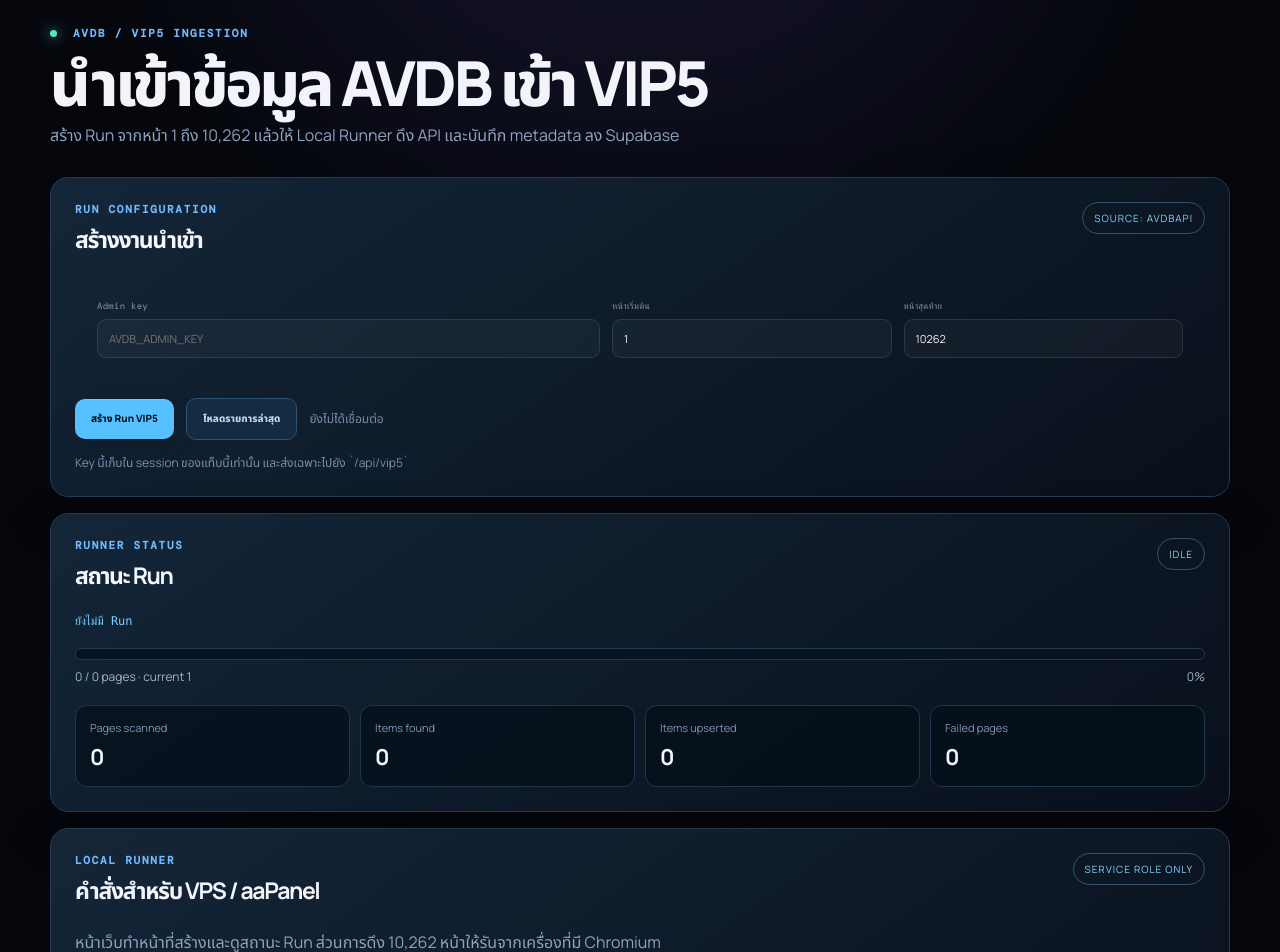
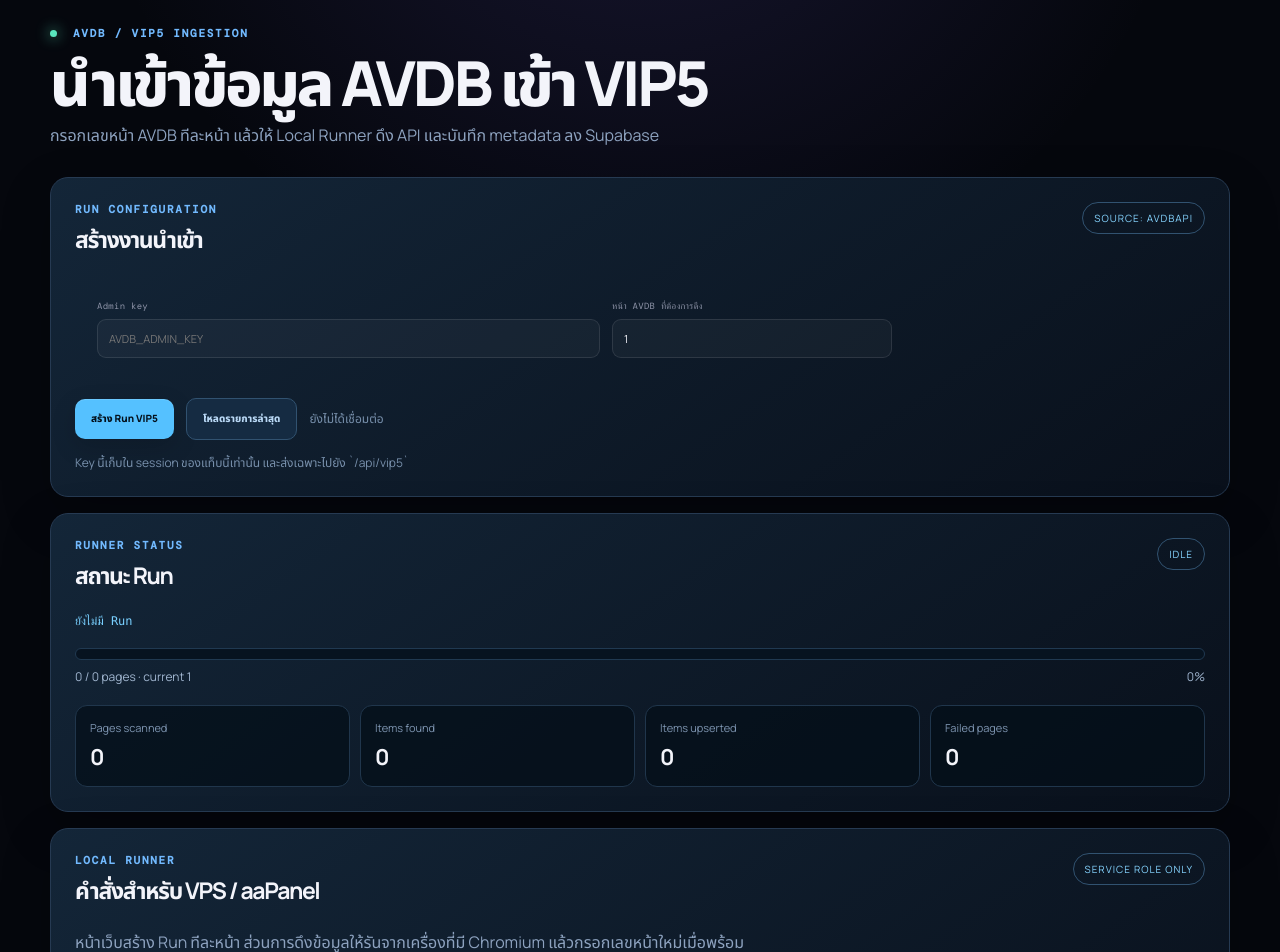
Before and after one commit to frankkk99/api-avdbapi, a Next.js app: page /admin/vip5 in a window 1280 px wide. Shown: the part 80-1032 px from the top of the page. Built offline with nearby package versions, Linux system fonts and the light colour scheme; no server answers; the database is empty.

Commit message:
Make VIP5 admin import one page at a time

```diff
--- a/app/admin/vip5/page.js
+++ b/app/admin/vip5/page.js
@@ -12,8 +12,7 @@
 
 export default function Vip5AdminPage() {
   const [adminKey, setAdminKey] = useState('');
-  const [startPage, setStartPage] = useState('1');
-  const [endPage, setEndPage] = useState('10262');
+  const [pageNumber, setPageNumber] = useState('1');
   const [run, setRun] = useState(null);
   const [items, setItems] = useState([]);
   const [status, setStatus] = useState('ยังไม่ได้เชื่อมต่อ');
@@ -59,7 +58,8 @@
       const key = getKey();
       if (!key) throw new Error('กรุณาใส่ AVDB_ADMIN_KEY');
       window.sessionStorage.setItem(ADMIN_KEY, key);
-      const data = await post({ action: 'create_run', startPage: Math.max(Number(startPage) || 1, 1), endPage: Math.max(Number(endPage) || 10262, Number(startPage) || 1) });
+      const page = Math.max(Number(pageNumber) || 1, 1);
+      const data = await post({ action: 'create_run', startPage: page, endPage: page });
       window.sessionStorage.setItem(RUN_KEY, data.run.id);
       setRun(data.run);
       setError('');
@@ -88,11 +88,11 @@
 
   return (
     <div className="vip5-shell">
-      <header className="vip5-header"><Link className="back-link" href="/admin">← กลับ Admin Control Center</Link><div className="eyebrow"><span className="eyebrow-dot"></span> AVDB / VIP5 ingestion</div><h1>นำเข้าข้อมูล AVDB เข้า VIP5</h1><p>สร้าง Run จากหน้า 1 ถึง 10,262 แล้วให้ Local Runner ดึง API และบันทึก metadata ลง Supabase</p></header>
+      <header className="vip5-header"><Link className="back-link" href="/admin">← กลับ Admin Control Center</Link><div className="eyebrow"><span className="eyebrow-dot"></span> AVDB / VIP5 ingestion</div><h1>นำเข้าข้อมูล AVDB เข้า VIP5</h1><p>กรอกเลขหน้า AVDB ทีละหน้า แล้วให้ Local Runner ดึง API และบันทึก metadata ลง Supabase</p></header>
       <main>
-        <section className="vip5-card"><div className="section-head"><div><span className="panel-kicker">Run configuration</span><h2>สร้างงานนำเข้า</h2></div><span className="source-badge">SOURCE: AVDBAPI</span></div><div className="form-grid"><label>Admin key<input type="password" value={adminKey} onChange={(event) => setAdminKey(event.target.value)} autoComplete="off" placeholder="AVDB_ADMIN_KEY" /></label><label>หน้าเริ่มต้น<input type="number" min="1" value={startPage} onChange={(event) => setStartPage(event.target.value)} /></label><label>หน้าสุดท้าย<input type="number" min="1" value={endPage} onChange={(event) => setEndPage(event.target.value)} /></label></div><div className="action-row"><button className="primary-button" type="button" onClick={createRun}>สร้าง Run VIP5</button><button className="secondary-button" type="button" onClick={loadItems}>โหลดรายการล่าสุด</button><span className="inline-status">{status}</span></div><p className="security-note">Key นี้เก็บใน session ของแท็บนี้เท่านั้น และส่งเฉพาะไปยัง `/api/vip5`</p></section>
+        <section className="vip5-card"><div className="section-head"><div><span className="panel-kicker">Run configuration</span><h2>สร้างงานนำเข้า</h2></div><span className="source-badge">SOURCE: AVDBAPI</span></div><div className="form-grid"><label>Admin key<input type="password" value={adminKey} onChange={(event) => setAdminKey(event.target.value)} autoComplete="off" placeholder="AVDB_ADMIN_KEY" /></label><label>หน้า AVDB ที่ต้องการดึง<input type="number" min="1" value={pageNumber} onChange={(event) => setPageNumber(event.target.value)} /></label></div><div className="action-row"><button className="primary-button" type="button" onClick={createRun}>สร้าง Run VIP5</button><button className="secondary-button" type="button" onClick={loadItems}>โหลดรายการล่าสุด</button><span className="inline-status">{status}</span></div><p className="security-note">Key นี้เก็บใน session ของแท็บนี้เท่านั้น และส่งเฉพาะไปยัง `/api/vip5`</p></section>
         <section className="vip5-card"><div className="section-head"><div><span className="panel-kicker">Runner status</span><h2>สถานะ Run</h2></div><span className="run-state" data-state={run?.status || ''}>{String(run?.status || 'idle').toUpperCase()}</span></div><div className="run-id">{run ? `Run ID: ${run.id}` : 'ยังไม่มี Run'}</div><div className="progress-track"><span style={{ width: `${percent}%` }}></span></div><div className="progress-label"><span>{scanned} / {totalPages} pages · current {run?.current_page || run?.start_page || 1}</span><span>{percent}%</span></div><div className="stats-grid"><div><small>Pages scanned</small><strong>{scanned}</strong></div><div><small>Items found</small><strong>{run?.items_found || 0}</strong></div><div><small>Items upserted</small><strong>{run?.items_upserted || 0}</strong></div><div><small>Failed pages</small><strong>{run?.failed_pages || 0}</strong></div></div>{(error || run?.last_error) && <p className="run-error">{escapeText(error || run.last_error)}</p>}</section>
-        <section className="vip5-card runner-card"><div className="section-head"><div><span className="panel-kicker">Local runner</span><h2>คำสั่งสำหรับ VPS / aaPanel</h2></div><span className="source-badge">SERVICE ROLE ONLY</span></div><p>หน้าเว็บทำหน้าที่สร้างและดูสถานะ Run ส่วนการดึง 10,262 หน้าให้รันจากเครื่องที่มี Chromium</p><pre><code>cd runner{`\n`}npm install{`\n`}SUPABASE_URL="https://YOUR_PROJECT.supabase.co" \{`\n`}SUPABASE_SECRET_KEY="เก็บไว้ในเครื่อง runner เท่านั้น" \{`\n`}START_PAGE=1 END_PAGE=10262 npm start</code></pre><p className="muted">ถ้าหยุดกลางทาง ให้ใช้ <code>RUN_ID=&lt;run-id&gt;</code> เดิมเพื่อ resume จากหน้าล่าสุด</p></section>
+        <section className="vip5-card runner-card"><div className="section-head"><div><span className="panel-kicker">Local runner</span><h2>คำสั่งสำหรับ VPS / aaPanel</h2></div><span className="source-badge">SERVICE ROLE ONLY</span></div><p>หน้าเว็บสร้าง Run ทีละหน้า ส่วนการดึงข้อมูลให้รันจากเครื่องที่มี Chromium แล้วกรอกเลขหน้าใหม่เมื่อพร้อม</p><pre><code>cd runner{`\n`}npm install{`\n`}SUPABASE_URL="https://YOUR_PROJECT.supabase.co" \{`\n`}SUPABASE_SECRET_KEY="เก็บไว้ในเครื่อง runner เท่านั้น" \{`\n`}PAGE=3 npm start</code></pre><p className="muted">เปลี่ยนเลข <code>PAGE=3</code> เป็นหน้าที่ต้องการดึง เช่น <code>PAGE=4</code> แล้วรันใหม่</p></section>
         <section className="vip5-card"><div className="section-head"><div><span className="panel-kicker">Public source</span><h2>รายการ VIP5 ล่าสุด</h2></div><span className="source-badge">VIP5 ONLY</span></div><div className="item-list">{items.length ? items.map((item) => <article className="item" key={item.id}><div className="item-code">{item.movie_code || item.external_id}</div><div><div className="item-name">{item.name || item.original_name || 'Untitled'}</div><div className="item-meta">{item.type_name || 'AVDB'} · page {item.source_page_number} · {item.player_status || 'missing'}</div></div>{item.player_page_url ? <a href={item.player_page_url} target="_blank" rel="noreferrer">เปิด source ↗</a> : <span className="muted">ไม่มี player</span>}</article>) : <div className="empty-list">ยังไม่มีข้อมูล VIP5 ใน Supabase</div>}</div></section>
       </main>
     </div>
```
